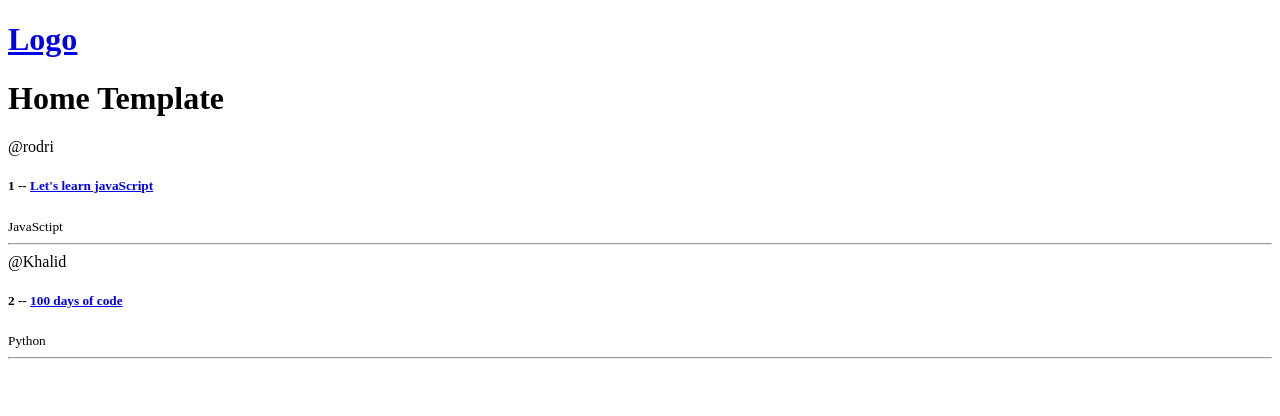
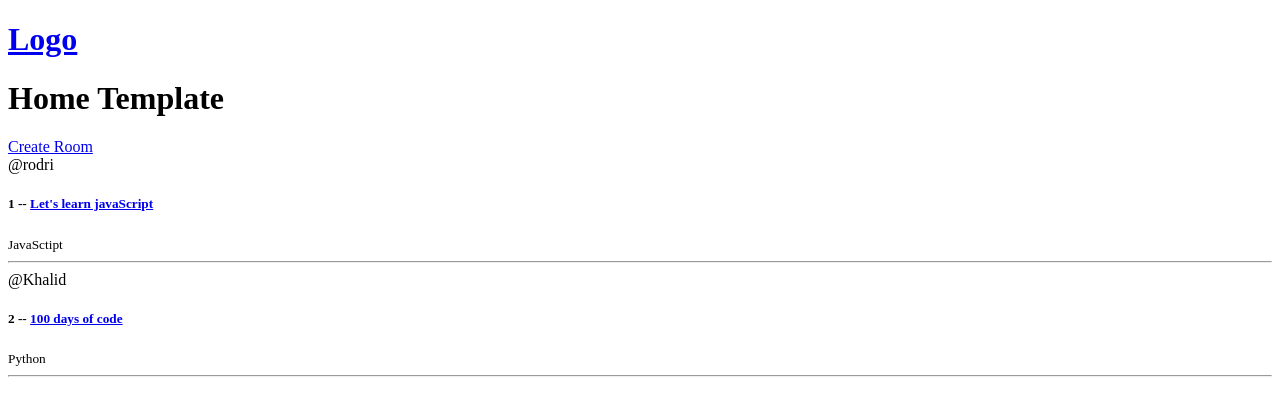
Before and after one commit to KitwanaSh/studyplace_django, a Django app: page / in a window 1280 px wide. Shown: the top 416 px of the page. Run offline with Django 4.2, Linux system fonts and the light colour scheme; data comes from the database, SQL or seed files in the repository.

Commit message:
Feat: Start the create room

```diff
--- a/base/templates/base/home.html
+++ b/base/templates/base/home.html
@@ -3,6 +3,7 @@
 <h1>Home Template</h1>
 
 <div>
+    <a href="{% url "create-room" %}">Create Room</a>
     <div>
         {% for room in rooms %}
             <span>@{{ room.host.username }}</span>
--- a/base/urls.py
+++ b/base/urls.py
@@ -3,5 +3,6 @@ from . import views
 
 urlpatterns = [
     path('', views.home, name="home"),
-    path('room/<str:pk>/', views.room, name="room")
+    path('room/<str:pk>/', views.room, name="room"),
+    path("create-room/", views.createRoom, name="create-room")
 ]
--- a/base/views.py
+++ b/base/views.py
@@ -20,3 +20,8 @@ def room(request, pk):
     context = {'room': room}
 
     return render(request, "base/room.html", context)
+
+def createRoom(request):
+    """ Views for the create room form """
+    context = {}
+    return render(request, "base/room_form.html", context)
```
Also changed, not shown: base/templates/base/room_form.html (added, +11 -0 lines).
